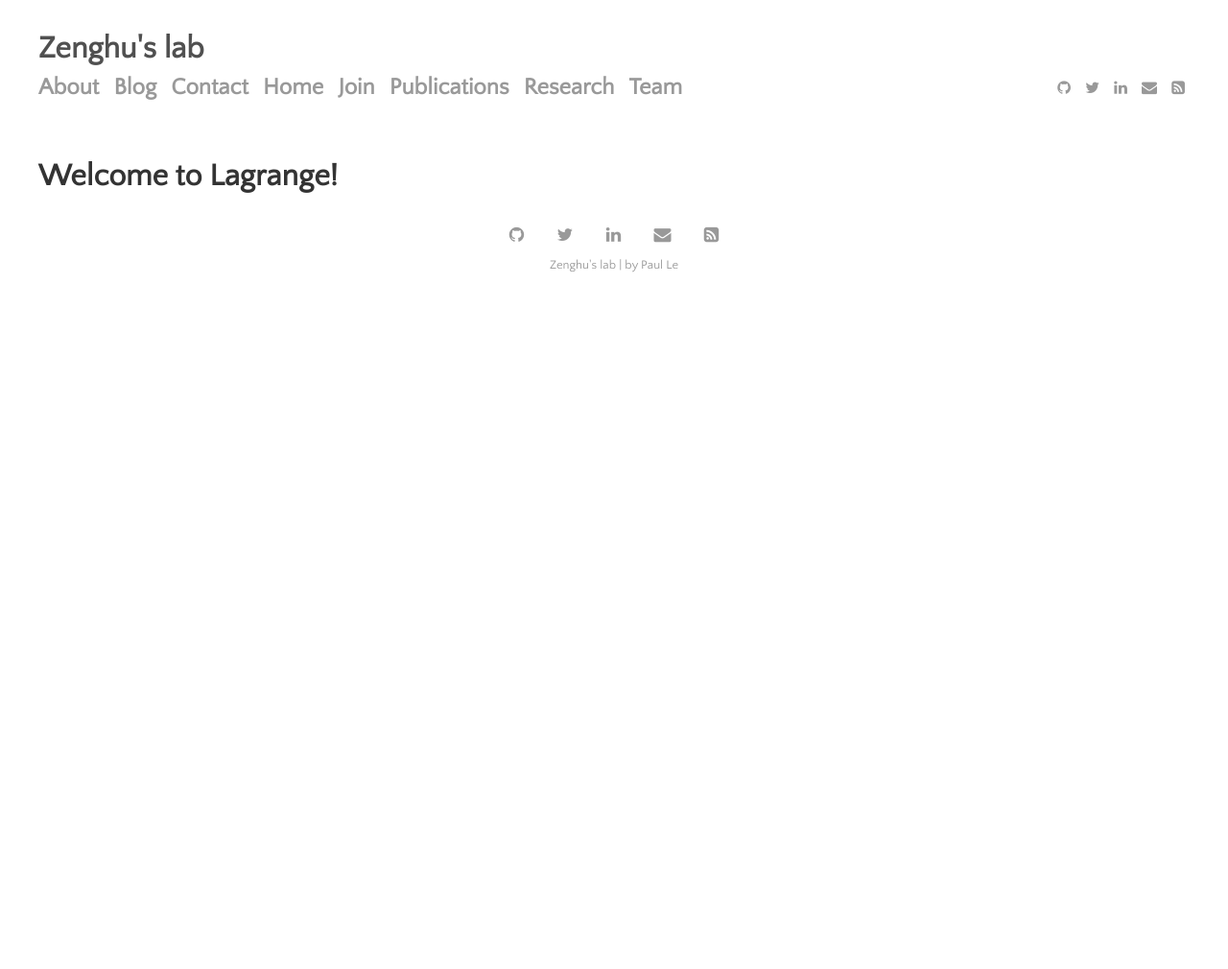
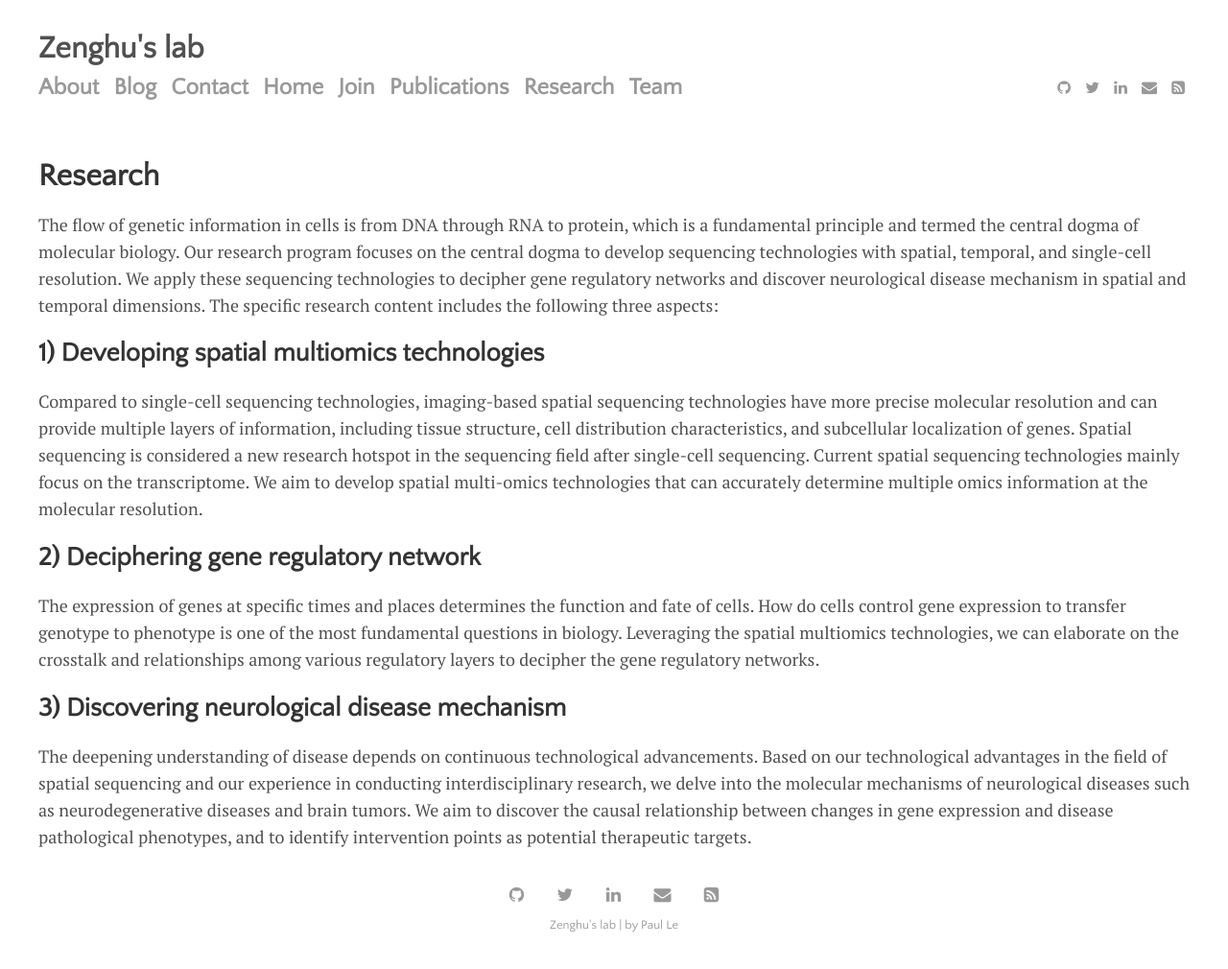
Before and after one commit to ZenghuPKU/zenghupku.github.io, a Jekyll site: the page built from menu/reasearch.md, in a window 1280 px wide. Shown: the whole page at 96% size. Built offline with Jekyll 4.4.1, drawn with Linux system fonts in a browser that asks for light colours; before the commit the page ends 900 px from its top, so only the background shows below that.

Commit message:
Update reasearch.md

```diff
--- a/menu/reasearch.md
+++ b/menu/reasearch.md
@@ -1,5 +1,19 @@
 ---
 layout: page
-title: Welcome to Lagrange!
+title: Research
 permalink: /research
 ---
+
+The flow of genetic information in cells is from DNA through RNA to protein, which is a fundamental principle and termed the central dogma of molecular biology. Our research program focuses on the central dogma to develop sequencing technologies with spatial, temporal, and single-cell resolution. We apply these sequencing technologies to decipher gene regulatory networks and discover neurological disease mechanism in spatial and temporal dimensions. The specific research content includes the following three aspects:
+
+
+
+
+## 1) Developing spatial multiomics technologies
+Compared to single-cell sequencing technologies, imaging-based spatial sequencing technologies have more precise molecular resolution and can provide multiple layers of information, including tissue structure, cell distribution characteristics, and subcellular localization of genes. Spatial sequencing is considered a new research hotspot in the sequencing field after single-cell sequencing. Current spatial sequencing technologies mainly focus on the transcriptome. We aim to develop spatial multi-omics technologies that can accurately determine multiple omics information at the molecular resolution.
+
+## 2) Deciphering gene regulatory network
+The expression of genes at specific times and places determines the function and fate of cells. How do cells control gene expression to transfer genotype to phenotype is one of the most fundamental questions in biology. Leveraging the spatial multiomics technologies, we can elaborate on the crosstalk and relationships among various regulatory layers to decipher the gene regulatory networks.
+
+## 3) Discovering neurological disease mechanism
+The deepening understanding of disease depends on continuous technological advancements. Based on our technological advantages in the field of spatial sequencing and our experience in conducting interdisciplinary research, we delve into the molecular mechanisms of neurological diseases such as neurodegenerative diseases and brain tumors. We aim to discover the causal relationship between changes in gene expression and disease pathological phenotypes, and to identify intervention points as potential therapeutic targets.
```
